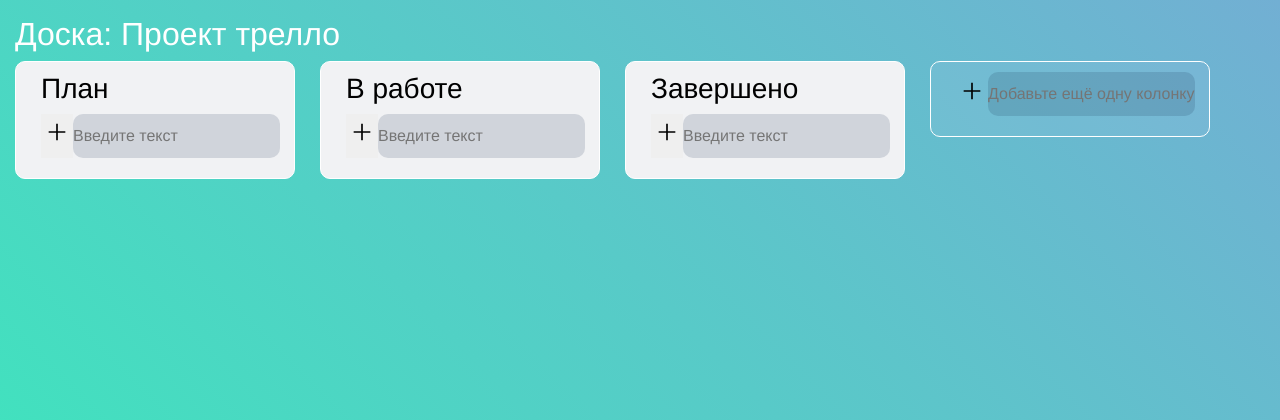
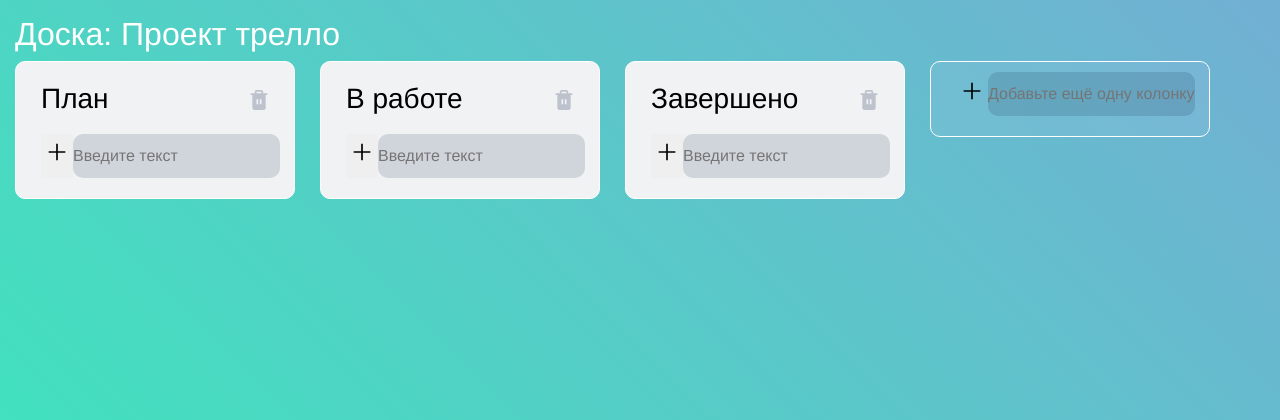
Before and after one commit to acidburn7/trello-clone-app, a Django app: page / in a window 1280 px wide. Shown: the top 420 px of the page. Run offline with Django 5.2, Linux system fonts and the light colour scheme; data comes from the database, SQL or seed files in the repository; both versions use the stored data as it was after the commit; data that the repository does not hold is empty; some libraries are stand-ins or nearby versions.

Commit message:
create column

```diff
--- a/mysite/boards/static/boards/css/style.css
+++ b/mysite/boards/static/boards/css/style.css
@@ -34,6 +34,14 @@ body, html {
     border: 1px solid #fff;
 }
 
+.column-title {
+    display: flex;
+    justify-content: space-between;
+    align-items: center;
+    margin-top: 10px;
+    margin-bottom: 10px;
+}
+
 .column--new {
     background-color: #A6C5E229;
 }
@@ -50,7 +58,7 @@ body, html {
     padding: 10px 15px;
 }
 
-.task-delete-icon {
+.delete-icon {
     vertical-align: baseline;
 }
 
--- a/mysite/boards/templates/boards/index.html
+++ b/mysite/boards/templates/boards/index.html
@@ -21,7 +21,12 @@
         <div class="columns">
             {% for column in columns %}
                 <div class="column">
-                    <h3>{{ column.name }}</h3>
+                    <div class="column-title">
+                        <h3>{{ column.name }}</h3>
+                        <a class="button button-delete" href="{% url 'delete-column' column.id %}">
+                            <img class="delete-icon" src="{% static 'boards/assets/icons/trash.svg' %}" width="20" alt="">
+                        </a>
+                    </div>
 
                     {% if tasks is None %}
                         <p>Пока нет заданий</p>
@@ -31,7 +36,7 @@
                                 <div class="task" data-bs-toggle="modal" data-bs-target=".task-modal" data-bs-id="{{ task.id }}"  data-bs-title="{{ task.title}}"  data-bs-description="{{ task.description}}">
                                     {{ task.title }}
                                     <a class="button button-delete" href="{% url 'delete' task.id %}">
-                                        <img class="task-delete-icon" src="{% static 'boards/assets/icons/trash.svg' %}" width="20" alt="">
+                                        <img class="delete-icon" src="{% static 'boards/assets/icons/trash.svg' %}" width="20" alt="">
                                     </a>
                                 </div>
                             {% endif %}
@@ -42,7 +47,7 @@
                         {% csrf_token %}
 
                         <button type="submit" class="create-form-button">
-                            <img class="task-delete-icon" src="{% static 'boards/assets/icons/plus.svg' %}" width="20" alt="">
+                            <img class="delete-icon" src="{% static 'boards/assets/icons/plus.svg' %}" width="20" alt="">
                         </button>
                         <input class="create-form-input" type="text" name="title" placeholder="Введите текст">
                     </form>
@@ -54,9 +59,9 @@
                     {% csrf_token %}
 
                     <button type="submit" class="create-form-button create-form-button--transparent">
-                        <img class="task-delete-icon" src="{% static 'boards/assets/icons/plus.svg' %}" width="20" alt="">
+                        <img class="delete-icon" src="{% static 'boards/assets/icons/plus.svg' %}" width="20" alt="">
                     </button>
-                    <input class="create-form-input" type="text" name="title" placeholder="Добавьте ещё одну колонку">
+                    <input class="create-form-input" type="text" name="name" placeholder="Добавьте ещё одну колонку">
                 </form>
             </div>
         </div>
--- a/mysite/boards/urls.py
+++ b/mysite/boards/urls.py
@@ -1,10 +1,12 @@
 from django.contrib import admin
 from django.urls import path
-from .views import index, create_column, create_task, delete
+from .views import index, create_column, create_task, delete, delete_board, delete_column
 
 urlpatterns = [
     path('', index, name='index'),
     path('<int:board_id>/create-column/', create_column, name='create-column'),
     path('<int:column_id>/create-task/', create_task, name='create-task'),
-    path('<int:task_id>/delete/', delete, name='delete')
+    path('<int:task_id>/delete/', delete, name='delete'),
+    path('<int:board_id>/delete-board/', delete_board, name='delete-board'),
+    path('<int:column_id>/delete-column/', delete_column, name='delete-column')
 ]
--- a/mysite/boards/views.py
+++ b/mysite/boards/views.py
@@ -2,6 +2,7 @@ from django.shortcuts import render, redirect, reverse
 from django.http import HttpResponse
 
 from .models import Board, Column, Task
+
 
 def index(request):
     board = Board.objects.get(name="Проект трелло")
@@ -15,14 +16,30 @@ def index(request):
     }
     return render(request, "boards/index.html", context)
 
+
 def create_task(request, column_id):
     Task.objects.create(title=request.POST["title"], description="", column_id=column_id)
     return redirect('index')
 
-def create_column(request, column_id):
-    Task.objects.create(title=request.POST["title"], description="", column_id=column_id)
+
+def create_column(request, board_id):
+    Column.objects.create(name=request.POST["name"], board_id=board_id)
     return redirect('index')
+
 
 def delete(request, task_id):
     Task.objects.get(id=task_id).delete()
     return redirect('index')
+
+
+def delete_column(request, column_id):
+    Column.objects.get(id=column_id).delete()
+    return redirect('index')
+
+def delete_board(request, board_id):
+    return redirect('index')
+
+def create_board(request):
+    Task.objects.create(title=request.POST["title"])
+
+    return redirect('index')
```
Also changed, not shown: mysite/db.sqlite3.
